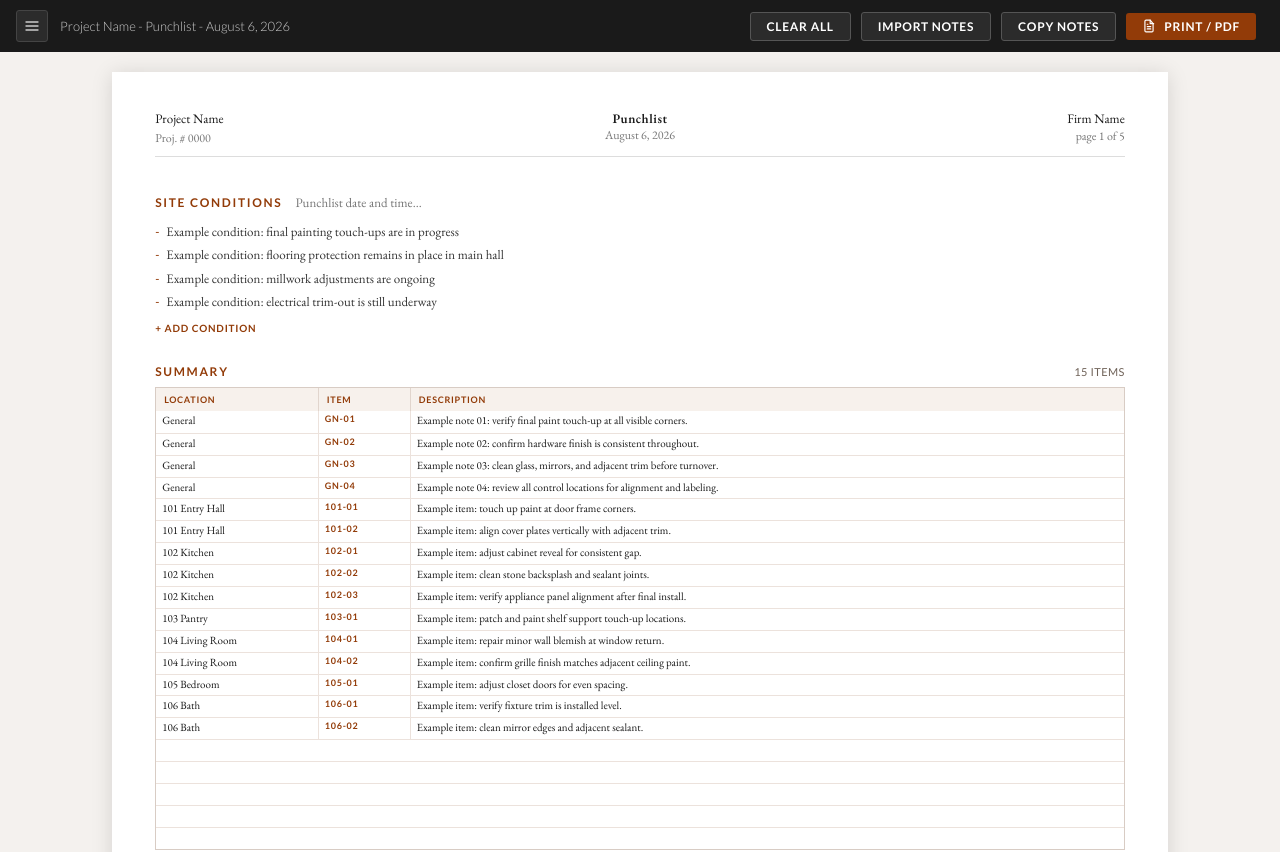
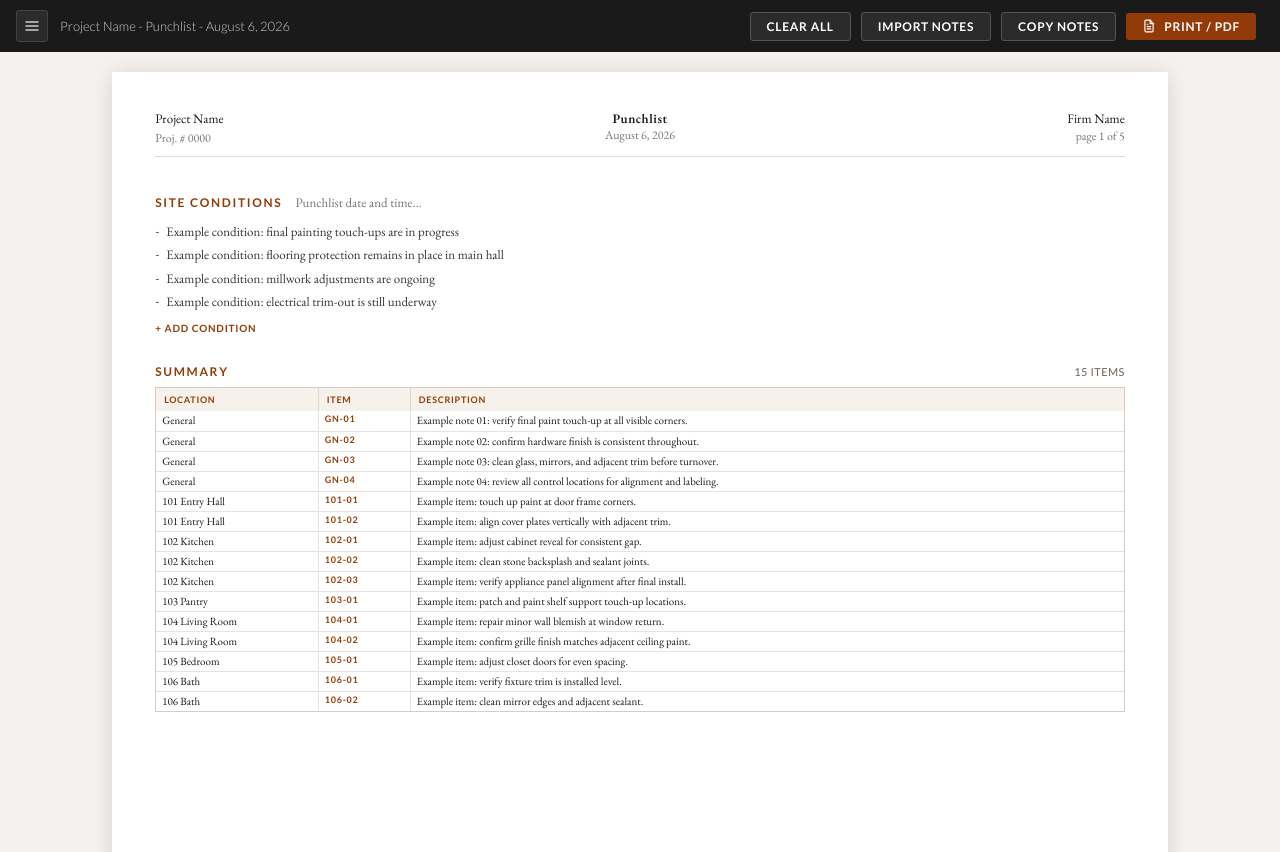
Before and after one commit to blakehecksher/Punchlist, a React (Vite) app: page / in a window 1280 px wide. Shown: the top 852 px of the page. Built offline with nearby package versions, Linux system fonts and the light colour scheme.

Commit message:
Refine summary layout controls and rendering

```diff
--- a/src/ProjectSidebar.jsx
+++ b/src/ProjectSidebar.jsx
@@ -107,6 +107,16 @@ export default function ProjectSidebar({
             />
             <span>Show photos</span>
           </label>
+          <label className="sidebar-toggle-row">
+            <input
+              type="checkbox"
+              checked={layout.showSummary}
+              onChange={(event) =>
+                onLayoutChange({ showSummary: event.target.checked })
+              }
+            />
+            <span>Summary</span>
+          </label>
         </div>
 
         <div className="sidebar-section">
--- a/src/PunchListApp.jsx
+++ b/src/PunchListApp.jsx
@@ -64,6 +64,11 @@ const getCurrentDateLabel = (date = new Date()) =>
     day: "numeric",
     year: "numeric",
   }).format(date);
+const autosizeTextarea = (element) => {
+  if (!element) return;
+  element.style.height = "0px";
+  element.style.height = `${element.scrollHeight}px`;
+};
 
 const IMPORT_CLEANUP_PROMPT = `I will paste raw punch list notes below. Rewrite them so they can be imported into a punch list tool.
 
@@ -935,7 +940,7 @@ export default function PunchListApp() {
       })),
     ),
   ];
-  const summaryPages = paginateSummary(summaryEntries);
+  const summaryPages = layout.showSummary ? paginateSummary(summaryEntries) : [];
   const detailPages = paginateDetail(data, layout, {
     includeSiteConditions: summaryPages.length === 0,
   });
@@ -1085,17 +1090,20 @@ export default function PunchListApp() {
     <div className="summary-cell summary-cell--description">
       <textarea
         className="summary-desc-edit"
+        ref={autosizeTextarea}
         value={entry.description}
-        onChange={(event) =>
+        onInput={(event) => autosizeTextarea(event.currentTarget)}
+        onChange={(event) => {
+          autosizeTextarea(event.currentTarget);
           dispatch({
             type: "updateItem",
             id: entry.id,
             field: "description",
             value: event.target.value,
-          })
-        }
+          });
+        }}
         placeholder="Click here to enter description"
-        rows={entry.lineSpan ?? 1}
+        rows={1}
       />
     </div>
   );
@@ -1345,8 +1353,6 @@ export default function PunchListApp() {
     const summarySeg = segments.find((seg) => seg.type === "summary");
     if (!summarySeg) return null;
 
-    const emptyRows = Math.max(summarySeg.rows - (summarySeg.usedRows ?? 0), 0);
-
     return (
       <div key={`summary-${pageIdx}`} className="page page--summary">
         {renderDocumentHeader(pageIdx + 1, totalPages)}
@@ -1370,16 +1376,9 @@ export default function PunchListApp() {
             </div>
           </div>
 
-          <div
-            className="summary-list"
-            style={{ "--summary-rows": String(summarySeg.rows) }}
-          >
+          <div className="summary-list">
             {summarySeg.entries.map((entry) => (
-              <div
-                key={entry.id}
-                className="summary-row"
-                style={{ gridRow: `span ${entry.lineSpan ?? 1}` }}
-              >
+              <div key={entry.id} className="summary-row">
                 <div
                   className="summary-cell summary-cell--location"
                   title={entry.location}
@@ -1391,12 +1390,6 @@ export default function PunchListApp() {
                 </div>
                 {renderSummaryDescriptionCell(entry)}
               </div>
-            ))}
-            {Array.from({ length: emptyRows }, (_, index) => (
-              <div
-                key={`summary-empty-${pageIdx}-${index}`}
-                className="summary-row summary-row--empty"
-              />
             ))}
           </div>
         </div>
--- a/src/layout.js
+++ b/src/layout.js
@@ -3,6 +3,7 @@ export const DENSITY_OPTIONS = ["2x2", "3x3", "4x4"];
 export const DEFAULT_LAYOUT = {
   density: "2x2",
   showPhotos: true,
+  showSummary: true,
 };
 
 const COLUMN_MAP = {
@@ -34,6 +35,10 @@ export function normalizeLayout(layout) {
       typeof layout?.showPhotos === "boolean"
         ? layout.showPhotos
         : DEFAULT_LAYOUT.showPhotos,
+    showSummary:
+      typeof layout?.showSummary === "boolean"
+        ? layout.showSummary
+        : DEFAULT_LAYOUT.showSummary,
   };
 }
 
--- a/src/styles.css
+++ b/src/styles.css
@@ -353,23 +353,17 @@ body {
   border-left: 1px solid #e1d5cd;
 }
 .summary-list {
-  flex: 1;
-  display: grid;
-  grid-template-rows: repeat(var(--summary-rows), minmax(0, 1fr));
+  --summary-row-base: 20px;
+  display: block;
   border: 1px solid #d8ccc4;
   border-top: none;
   min-height: 0;
-  align-content: start;
 }
 .summary-row {
-  min-height: 0;
+  min-height: var(--summary-row-base);
   align-items: stretch;
 }
 .summary-row + .summary-row {
-  border-top: 1px solid #ece2dc;
-}
-.summary-row--empty {
-  display: block;
   border-top: 1px solid #ece2dc;
 }
 .summary-cell {
@@ -392,17 +386,20 @@ body {
 .summary-cell--description {
   white-space: normal;
   text-overflow: clip;
+  overflow: visible;
   overflow-wrap: anywhere;
   padding: 0;
 }
 .summary-desc-edit {
+  display: block;
   width: 100%;
-  height: 100%;
-  min-height: 0;
+  height: auto;
+  min-height: calc(1em * 1.18 + 6px);
   padding: 3px 6px;
   border: none;
   outline: none;
   resize: none;
+  box-sizing: border-box;
   background: transparent;
   font-family: "EB Garamond", serif;
   font-size: 11px;
```
Also changed, not shown: 5 other files (tests, documents, lock files or other folders).
